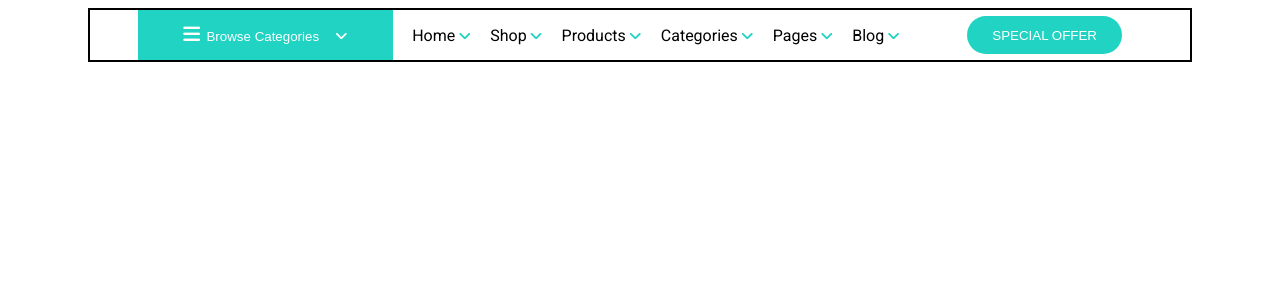
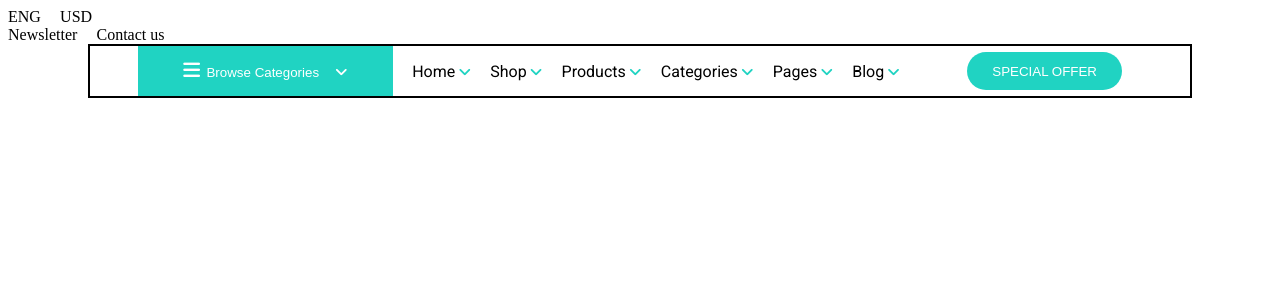
Before and after one commit to ScrumWin21/ScrumFrontEnd, a React (Create React App) app: page / in a window 1280 px wide. Shown: the top 300 px of the page. Built offline with nearby package versions, Linux system fonts and the light colour scheme.

Commit message:
Navbar one created

```diff
--- a/src/App.js
+++ b/src/App.js
@@ -1,9 +1,11 @@
 import "./App.scss";
+import NavbarOne from "./components/shared/NavbarOne";
 import { NavbarThree } from "./components/shared/NavbarThree";
 
 function App() {
   return (
     <>
+      <NavbarOne />
       <NavbarThree />
     </>
   );
--- /dev/null
+++ b/src/components/shared/NavbarOne.js
@@ -0,0 +1,22 @@
+import React from "react";
+
+export const NavbarOne = () => {
+    return (
+      <>
+          <div class="container d-flex">
+              <div class="group">
+                <span>ENG</span>
+                <span>USD</span>
+              </div>
+              <div class="group">
+                <span>Newsletter</span>
+                <span>Contact us</span>
+                <span></span>
+                <span></span>
+              </div>
+          </div>
+      </>
+    );
+  };
+
+  export default NavbarOne;
```
Also changed, not shown: scss/_navbarOne.scss (added).
